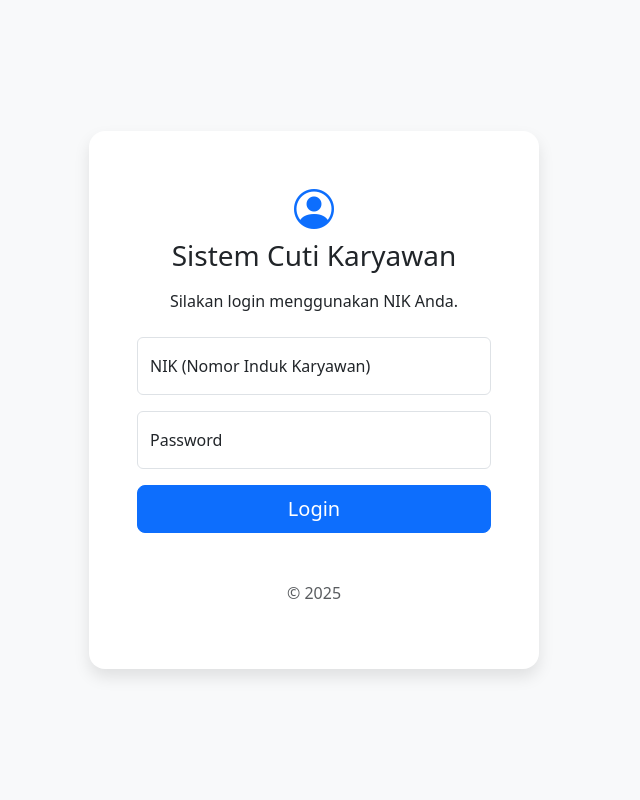
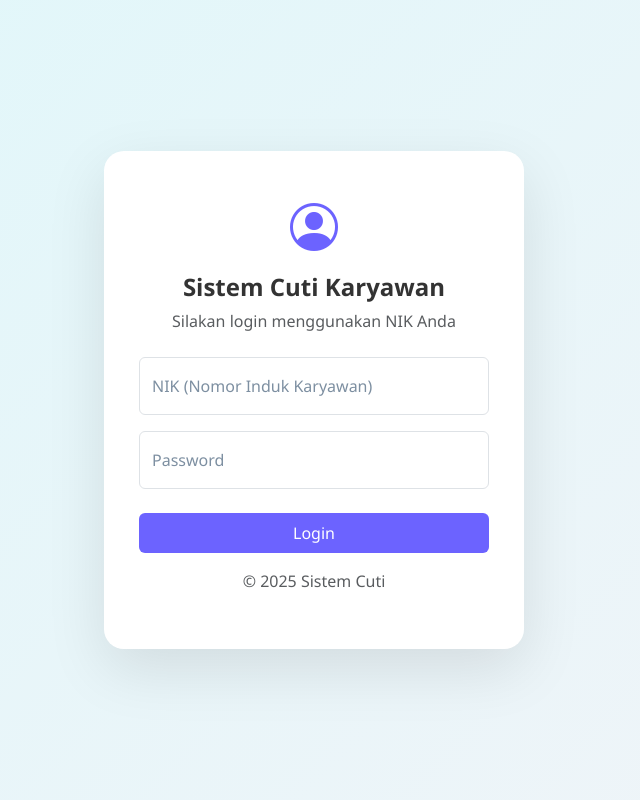
Before and after one commit to Alghifari888/sistem_cuti_karyawan, a PHP site: page /auth/login.php in a window 1280 px wide. Shown: the whole page, without its empty margins (326-966 px from the left). Run offline with PHP 8.4, Linux system fonts and the light colour scheme.

Commit message:
menambahkan file login.css di folder auth untuk seting style, dan menambahkan link style di file login.php

```diff
--- /dev/null
+++ b/auth/login.css
@@ -0,0 +1,84 @@
+body {
+    background: linear-gradient(135deg, #e0f7fa, #f0f4f8);
+    min-height: 100vh;
+    display: flex;
+    align-items: center;
+    justify-content: center;
+    font-family: 'Segoe UI', sans-serif;
+    overflow: hidden;
+}
+
+.login-card {
+    background-color: #ffffff;
+    border-radius: 20px;
+    box-shadow: 0 20px 60px rgba(0, 0, 0, 0.1);
+    padding: 40px 35px;
+    max-width: 420px;
+    width: 100%;
+    animation: slideFadeIn 0.8s ease-out forwards;
+    opacity: 0;
+    transform: translateY(50px);
+}
+
+@keyframes slideFadeIn {
+    to {
+        opacity: 1;
+        transform: translateY(0);
+    }
+}
+
+@keyframes fadeInDown {
+    0% {
+        opacity: 0;
+        transform: translateY(-20px);
+    }
+    100% {
+        opacity: 1;
+        transform: translateY(0);
+    }
+}
+
+.login-header i {
+    font-size: 3rem;
+    color: #6c63ff;
+}
+
+.login-header h1 {
+    font-weight: 600;
+    margin-top: 10px;
+    color: #333;
+}
+
+.form-floating > label {
+    color: #7d8fa1;
+}
+
+.btn-primary {
+    background-color: #6c63ff;
+    border: none;
+    transition: all 0.3s ease;
+}
+
+.btn-primary:hover {
+    background-color: #857cff;
+}
+
+.form-control:focus {
+    border-color: #6c63ff;
+    box-shadow: 0 0 0 0.2rem rgba(108, 99, 255, 0.25);
+}
+
+/* Modal custom */
+.modal-content {
+    border-radius: 15px;
+    animation: fadeInDown 0.5s ease-out;
+}
+
+.modal-header {
+    background-color: #f8f9fa;
+    border-bottom: 1px solid #dee2e6;
+}
+
+.modal-body {
+    font-size: 0.95rem;
+}
--- a/auth/login.php
+++ b/auth/login.php
@@ -1,7 +1,6 @@
 <?php
 session_start();
 
-// Jika pengguna sudah login, alihkan ke dashboard yang sesuai
 if (isset($_SESSION['user_id'])) {
     if ($_SESSION['role'] == 'admin') {
         header("Location: ../index.php?page=dashboard");
@@ -20,66 +19,63 @@ if (isset($_SESSION['user_id'])) {
     <!-- Bootstrap 5 CSS -->
     <link href="https://cdn.jsdelivr.net/npm/bootstrap@5.3.3/dist/css/bootstrap.min.css" rel="stylesheet">
     <link rel="stylesheet" href="https://cdn.jsdelivr.net/npm/bootstrap-icons@1.11.3/font/bootstrap-icons.min.css">
-    <style>
-        body {
-            background-color: #f8f9fa;
-        }
-        .login-container {
-            min-height: 100vh;
-            display: flex;
-            align-items: center;
-            justify-content: center;
-        }
-        .login-card {
-            max-width: 450px;
-            width: 100%;
-            border: none;
-            border-radius: 1rem;
-            box-shadow: 0 0.5rem 1rem rgba(0, 0, 0, 0.1);
-        }
-    </style>
+    <link rel="stylesheet" href="login.css">
 </head>
 <body>
-    <div class="login-container">
-        <div class="card login-card">
-            <div class="card-body p-5">
-                <div class="text-center mb-4">
-                    <i class="bi bi-person-circle fs-1 text-primary"></i>
-                    <h1 class="h3 mb-3 fw-normal">Sistem Cuti Karyawan</h1>
-                    <p>Silakan login menggunakan NIK Anda.</p>
+    <div class="login-card">
+        <div class="text-center login-header mb-4">
+            <i class="bi bi-person-circle"></i>
+            <h1 class="h4">Sistem Cuti Karyawan</h1>
+            <p class="text-muted">Silakan login menggunakan NIK Anda</p>
         </div>
-
-                <?php
-                // Tampilkan pesan error jika ada
-                if (isset($_GET['error'])) {
-                    $error_message = '';
-                    if ($_GET['error'] == '1') {
-                        $error_message = 'NIK atau Password salah!';
-                    } elseif ($_GET['error'] == '2') {
-                        $error_message = 'Terjadi kesalahan pada sistem.';
-                    }
-                    echo '<div class="alert alert-danger" role="alert">' . $error_message . '</div>';
-                }
-                ?>
 
         <form action="proses_login.php" method="POST">
             <div class="form-floating mb-3">
                 <input type="text" class="form-control" id="nik" name="nik" placeholder="NIK" required>
                 <label for="nik">NIK (Nomor Induk Karyawan)</label>
             </div>
-                    <div class="form-floating mb-3">
+            <div class="form-floating mb-4">
                 <input type="password" class="form-control" id="password" name="password" placeholder="Password" required>
                 <label for="password">Password</label>
             </div>
 
-                    <button class="w-100 btn btn-lg btn-primary" type="submit">Login</button>
-                    <p class="mt-5 mb-3 text-muted text-center">&copy; <?php echo date('Y'); ?></p>
+            <button class="btn btn-primary w-100 py-2 mb-3" type="submit">Login</button>
+            <p class="text-center text-muted">&copy; <?= date('Y') ?> Sistem Cuti</p>
         </form>
+    </div>
+
+    <!-- Modal Popup Error -->
+    <div class="modal fade" id="errorModal" tabindex="-1" aria-labelledby="errorModalLabel" aria-hidden="true">
+        <div class="modal-dialog modal-dialog-centered">
+            <div class="modal-content shadow">
+                <div class="modal-header">
+                    <h5 class="modal-title" id="errorModalLabel"><i class="bi bi-exclamation-triangle-fill text-danger"></i> Login Gagal</h5>
+                    <button type="button" class="btn-close" data-bs-dismiss="modal" aria-label="Tutup"></button>
+                </div>
+                <div class="modal-body">
+                    <?php
+                    if (isset($_GET['error'])) {
+                        if ($_GET['error'] == '1') {
+                            echo 'NIK atau Password salah!';
+                        } elseif ($_GET['error'] == '2') {
+                            echo 'Terjadi kesalahan pada sistem.';
+                        }
+                    }
+                    ?>
+                </div>
             </div>
         </div>
     </div>
 
-    <!-- Bootstrap 5 JS -->
+    <!-- Bootstrap JS -->
     <script src="https://cdn.jsdelivr.net/npm/bootstrap@5.3.3/dist/js/bootstrap.bundle.min.js"></script>
+
+    <!-- Script Show Modal -->
+    <?php if (isset($_GET['error'])): ?>
+    <script>
+        const errorModal = new bootstrap.Modal(document.getElementById('errorModal'));
+        errorModal.show();
+    </script>
+    <?php endif; ?>
 </body>
 </html>
```
Lines whose indentation alone changed are shown as unchanged.
